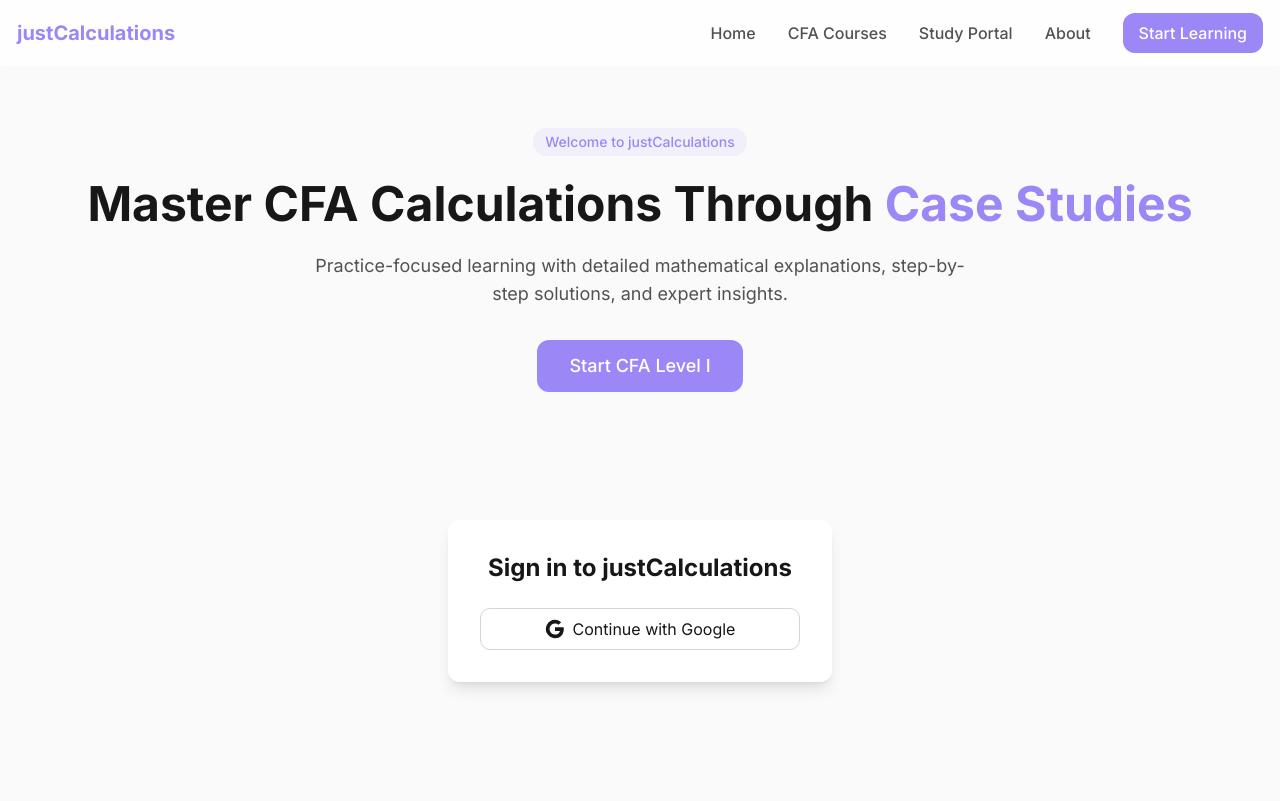
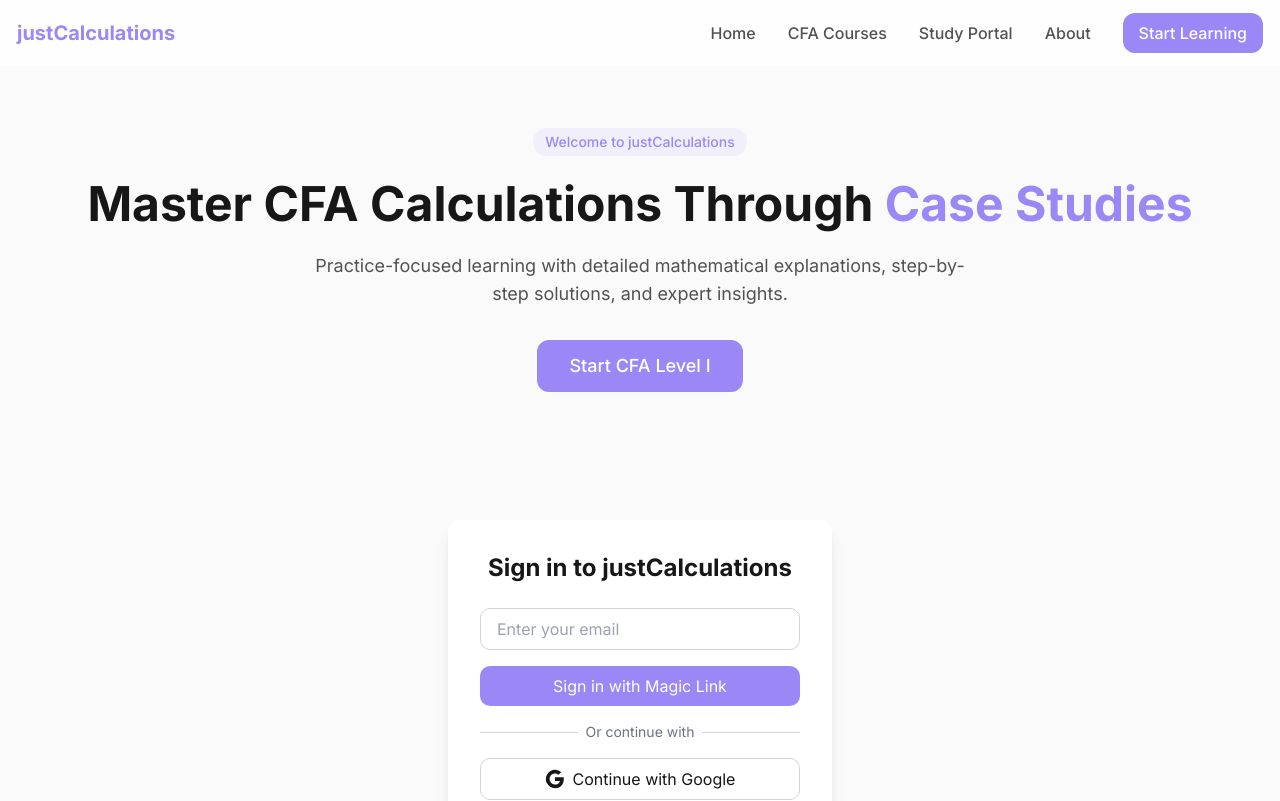
Before and after one commit to HarleyCoops/teachwave-system, a React (Vite) app: page / in a window 1280 px wide. Shown: the top 801 px of the page. Built offline with nearby package versions, Linux system fonts and the light colour scheme.

Commit message:
Explore alternative signin methods
The prompt requests exploring alternative sign-in methods beyond Google OAuth.  No specific implementation details are provided.

```diff
--- a/src/contexts/SupabaseContext.tsx
+++ b/src/contexts/SupabaseContext.tsx
@@ -8,6 +8,7 @@ interface SupabaseContextType {
   user: User | null;
   loading: boolean;
   signInWithGoogle: () => Promise<void>;
+  signInWithMagicLink: (email: string) => Promise<void>;
   signOut: () => Promise<void>;
 }
 
@@ -52,6 +53,31 @@ export const SupabaseProvider = ({ children }: { children: React.ReactNode }) =>
     }
   };
 
+  const signInWithMagicLink = async (email: string) => {
+    try {
+      const { error } = await supabase.auth.signInWithOtp({
+        email,
+        options: {
+          emailRedirectTo: window.location.origin
+        }
+      });
+
+      if (error) throw error;
+
+      toast({
+        title: "Magic link sent",
+        description: "Check your email for the login link",
+      });
+    } catch (error) {
+      toast({
+        variant: "destructive",
+        title: "Error sending magic link",
+        description: error instanceof Error ? error.message : "An error occurred",
+      });
+      throw error;
+    }
+  };
+
   const signOut = async () => {
     try {
       const { error } = await supabase.auth.signOut();
@@ -72,7 +98,7 @@ export const SupabaseProvider = ({ children }: { children: React.ReactNode }) =>
   };
 
   return (
-    <SupabaseContext.Provider value={{ user, loading, signInWithGoogle, signOut }}>
+    <SupabaseContext.Provider value={{ user, loading, signInWithGoogle, signInWithMagicLink, signOut }}>
       {children}
     </SupabaseContext.Provider>
   );
--- a/src/pages/Index.tsx
+++ b/src/pages/Index.tsx
@@ -1,6 +1,8 @@
+
 import { Navigation } from '@/components/Navigation';
 import { CourseCard } from '@/components/CourseCard';
 import { useSupabase } from '@/contexts/SupabaseContext';
+import { useState } from 'react';
 
 const CFA_COURSES = [
   {
@@ -36,7 +38,13 @@ const CFA_COURSES = [
 ];
 
 const Index = () => {
-  const { signInWithGoogle, signOut, user } = useSupabase();
+  const { signInWithGoogle, signInWithMagicLink, signOut, user } = useSupabase();
+  const [email, setEmail] = useState('');
+
+  const handleMagicLinkSubmit = (e: React.FormEvent) => {
+    e.preventDefault();
+    signInWithMagicLink(email);
+  };
 
   return (
     <div className="min-h-screen">
@@ -61,7 +69,7 @@ const Index = () => {
         </div>
       </section>
 
-      {/* Test Login Section */}
+      {/* Auth Section */}
       <section className="py-16 px-4">
         <div className="container mx-auto max-w-md">
           <div className="bg-white p-8 rounded-lg shadow-lg">
@@ -81,6 +89,32 @@ const Index = () => {
               </div>
             ) : (
               <div className="space-y-4">
+                <form onSubmit={handleMagicLinkSubmit} className="space-y-4 mb-4">
+                  <input
+                    type="email"
+                    placeholder="Enter your email"
+                    value={email}
+                    onChange={(e) => setEmail(e.target.value)}
+                    className="w-full px-4 py-2 border border-gray-300 rounded-md focus:outline-none focus:ring-2 focus:ring-primary"
+                    required
+                  />
+                  <button
+                    type="submit"
+                    className="w-full px-4 py-2 bg-primary text-white rounded-md hover:bg-primary/90 transition-colors"
+                  >
+                    Sign in with Magic Link
+                  </button>
+                </form>
+
+                <div className="relative">
+                  <div className="absolute inset-0 flex items-center">
+                    <div className="w-full border-t border-gray-300"></div>
+                  </div>
+                  <div className="relative flex justify-center text-sm">
+                    <span className="px-2 bg-white text-gray-500">Or continue with</span>
+                  </div>
+                </div>
+
                 <button
                   onClick={() => signInWithGoogle()}
                   className="w-full flex items-center justify-center gap-2 px-4 py-2 border border-gray-300 rounded-md hover:bg-gray-50 transition-colors"
```
